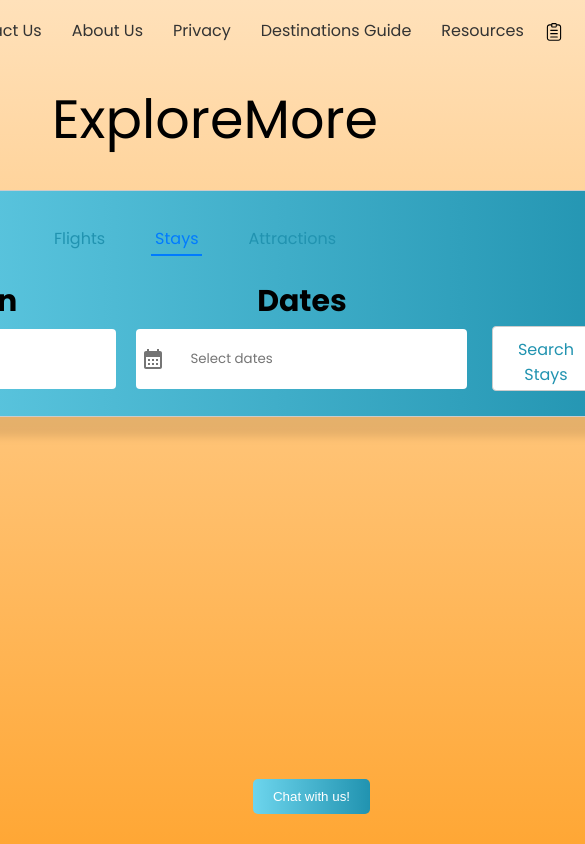
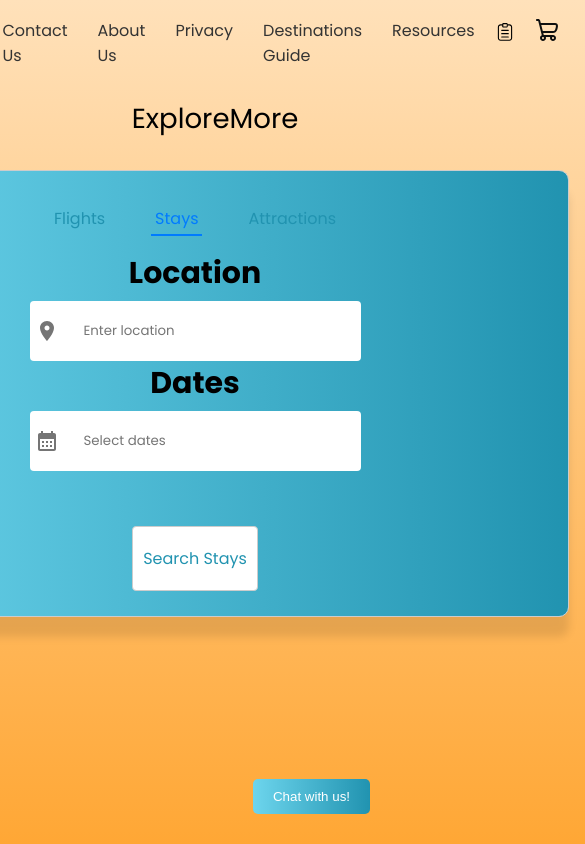
Before and after one commit to Loganuwu/exploremore-travel, a React (Create React App) app: page / in a window 390 px wide. Both pictures are taken after a click on the button "Stays". Shown: the top 844 px of the page, 585 px wide, since content can reach past the window. Built offline with nearby package versions, Linux system fonts and the light colour scheme.

Commit message:
mobile responsive

```diff
--- a/src/App.css
+++ b/src/App.css
@@ -3,7 +3,7 @@
 }
 
 .App-logo {
-  height: 40vmin;
+  height: 20vmin;
   pointer-events: none;
 }
 
@@ -20,21 +20,18 @@
 
 .website-title {
   margin: 0;
-  font-size: 54px; /* Adjust the size as needed */
+  font-size: calc(12px + 4vmin); /* Responsive font size */
   text-align: center;
-  font-family: 'Poppins', sans-serif;
   font-weight: 400;
 }
 
 
 .App-header {
   background-color: #282c34;
-  min-height: 100vh;
   display: flex;
   flex-direction: column;
   align-items: center;
   justify-content: center;
-  font-size: calc(10px + 2vmin);
   color: white;
 }
 
@@ -70,7 +67,7 @@ body {
 /* Style for the main container */
 .main-container {
   position: relative;
-  width: 80%; /* Or any width you prefer */
+  width: 95%; /* Or any width you prefer */
   max-width: 1200px; /* Maximum width */
   margin: auto; /* Center horizontally */
   padding: 20px;
@@ -84,14 +81,14 @@ body {
 @media (max-width: 600px) {
   .main-container {
     width: 95%; /* Increase width on smaller screens */
-      padding: 10px; /* Reduce padding on smaller screens */
   }
   .search-container {
     padding: 10px;
     margin: 10px 0;
   }
-.flight-search-form {
-  flex-direction: column;
+  .flight-search-form,
+  .stay-search-form {
+    flex-direction: column; /* Stack elements vertically */
   }
   .input-column {
     margin: 10px 0; /* Adjust margin for vertical layout */
```
Lines whose indentation alone changed are shown as unchanged.
